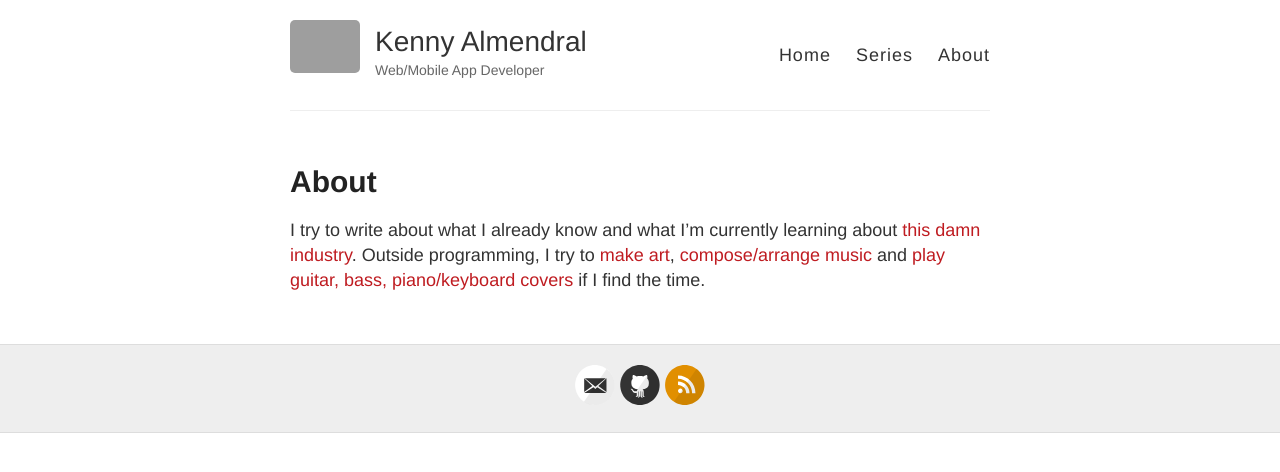
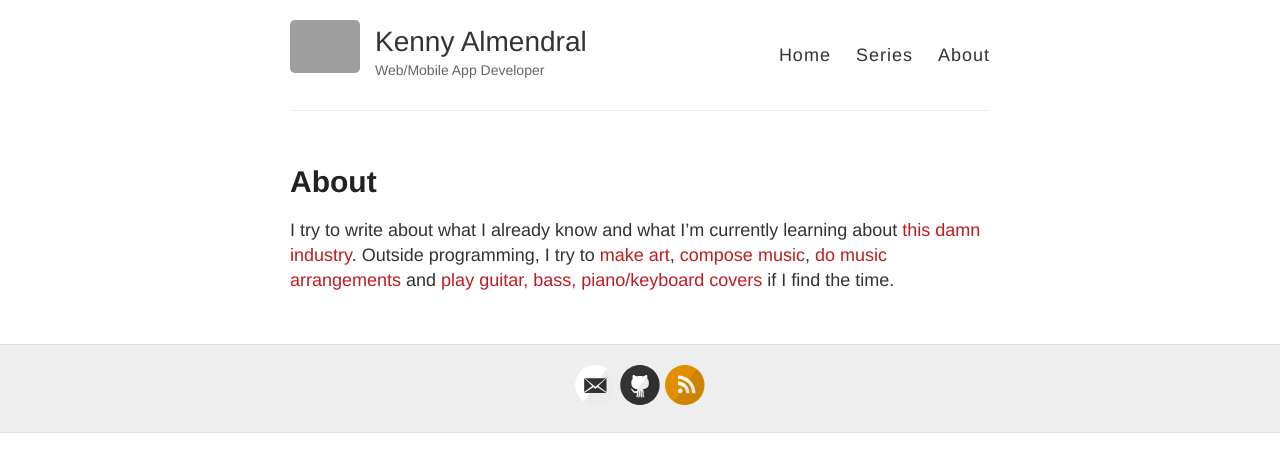
Before and after one commit to kennyalmendral/kennyalmendral.github.io, a Jekyll site: the page built from about.md, in a window 1280 px wide. Shown: the top 472 px of the page. Built offline with Jekyll 4.4.1, drawn with Linux system fonts in a browser that asks for light colours; grey boxes are pictures that could not be loaded.

Commit message:
Update about.md

```diff
--- a/about.md
+++ b/about.md
@@ -4,4 +4,4 @@ title: About
 permalink: /about/
 ---
 
-I try to write about what I already know and what I’m currently learning about [this damn industry](https://code.tutsplus.com/articles/this-damn-industry--net-17054){:target="_blank"}. Outside programming, I try to [make art](https://kennyalmendral.artstation.com/){:target="_blank"}, [compose/arrange music](https://soundcloud.com/kennyalmendral){:target="_blank"} and [play guitar, bass, piano/keyboard covers](https://www.youtube.com/kennyalmendral){:target="_blank"} if I find the time.
+I try to write about what I already know and what I’m currently learning about [this damn industry](https://code.tutsplus.com/articles/this-damn-industry--net-17054){:target="_blank"}. Outside programming, I try to [make art](https://kennyalmendral.artstation.com/){:target="_blank"}, [compose music](https://open.spotify.com/artist/0x4uUmIIwlvugj7YtZK2yG){:target="_blank"}, [do music arrangements](https://soundcloud.com/kennyalmendral){:target="_blank"} and [play guitar, bass, piano/keyboard covers](https://www.youtube.com/kennyalmendral){:target="_blank"} if I find the time.
```
